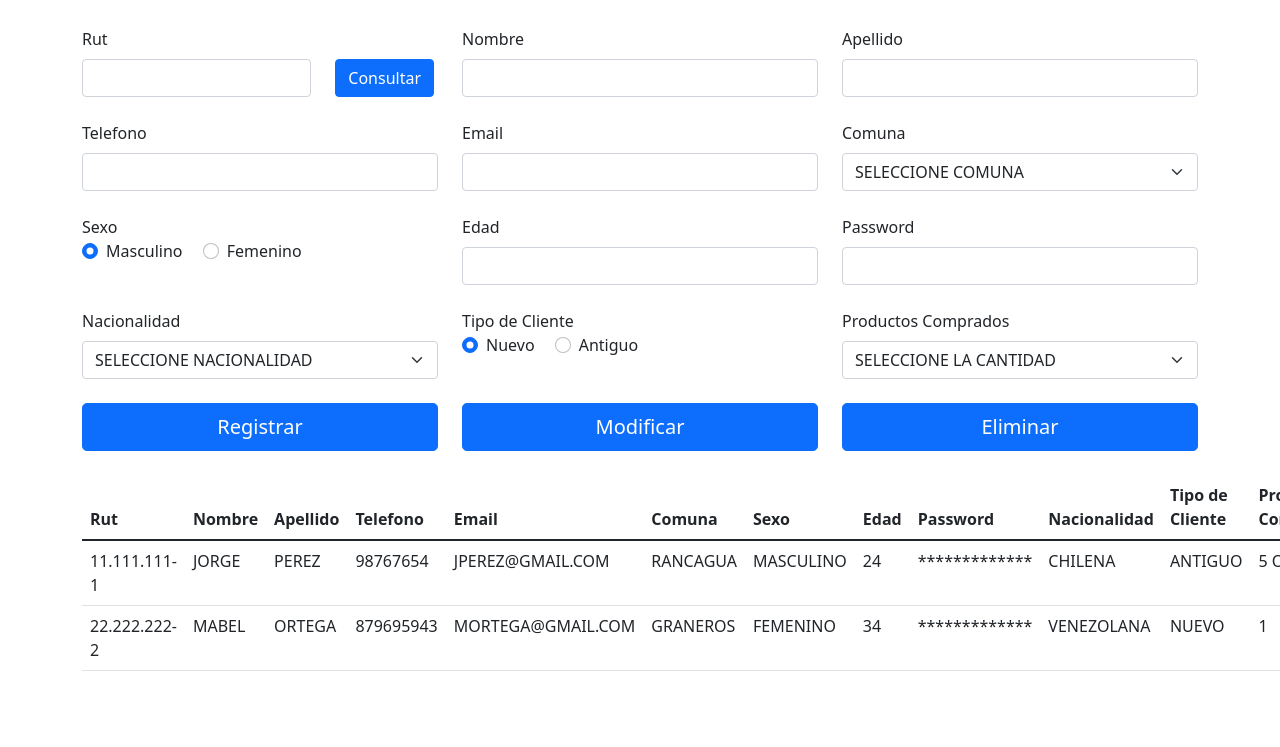
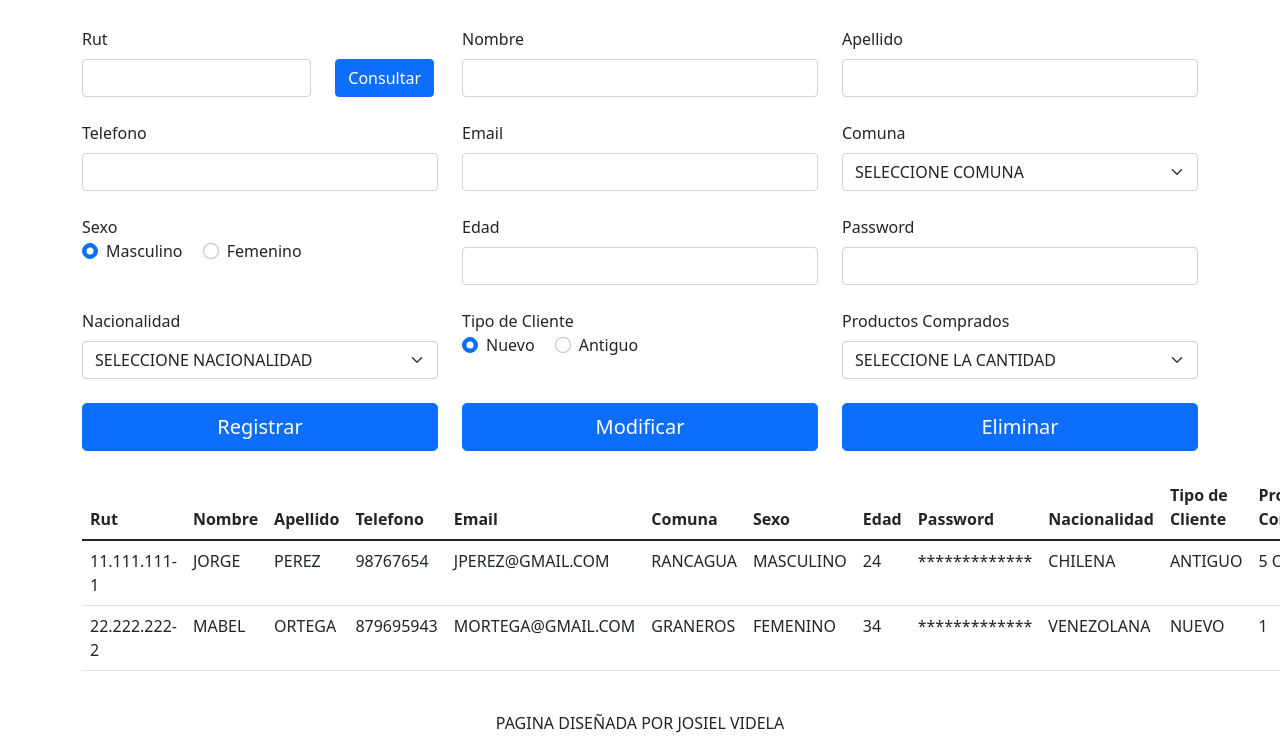
Before and after one commit to Josielny/EVA3, a plain HTML site: page index.html in a window 1280 px wide. Shown: the part 53-800 px from the top of the page. Drawn offline with nearby package versions, Linux system fonts and the light colour scheme.

Commit message:
FOOTER AÑADIDO

```diff
--- a/index.html
+++ b/index.html
@@ -219,6 +219,10 @@
         </table>
 
     </div>
+    </br>
+    <center>
+        <footer>PAGINA DISEÑADA POR JOSIEL VIDELA</footer>
+    </center>
     <script src="https://cdn.jsdelivr.net/npm/bootstrap@5.1.3/dist/js/bootstrap.bundle.min.js" integrity="sha384-ka7Sk0Gln4gmtz2MlQnikT1wXgYsOg+OMhuP+IlRH9sENBO0LRn5q+8nbTov4+1p" crossorigin="anonymous"></script>
 </body>
 </html>
```
